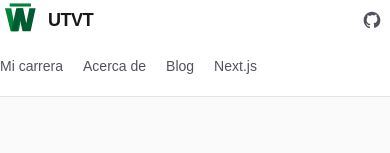
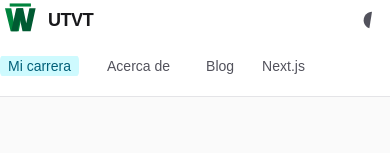
Before and after one commit to Nxlogix/first-steps-sofia, a Next.js app: page / in a window 390 px wide. Shown: the top 153 px of the page. Built offline with nearby package versions, Linux system fonts and the light colour scheme.

Commit message:
Práctica 11: Mejora del componente Header y optimización de navegación

```diff
--- a/app/components/layout/header.tsx
+++ b/app/components/layout/header.tsx
@@ -1,9 +1,13 @@
+"use client";
+
 import Link from "next/link";
+import NavigationLink from "@/app/components/utils/NavigationLink";
+import { navigationItems } from "@/app/data/navigation-items";
 
 function Header() {
-
   return (
     <header className="flex w-full flex-wrap items-center justify-between gap-x-6 gap-y-4 border-b border-zinc-200 pb-5 dark:border-zinc-800">
+      {/* Logo */}
       <Link
         href="/"
         className="group flex items-center gap-2 text-lg font-semibold tracking-tight text-zinc-900 dark:text-white"
@@ -17,50 +21,33 @@ function Header() {
           role="img"
           aria-label="UTVT"
         >
-                    <path
-                        d="M8 13H18L23 39L28 13H37L30 50H17L8 13Z"
-                        fill="#00843D"
-                    />
-
-                    <path
-                        d="M26 13H37L42 37L47 13H57L49 50H36L32 31L28 50H18L26 13Z"
-                        fill="#005A32"
-                    />
-
-                    <path
-                        d="M18 8H47"
-                        stroke="#00843D"
-                        strokeWidth="5"
-                        strokeLinecap="square"
-                    />
+          <path d="M8 13H18L23 39L28 13H37L30 50H17L8 13Z" fill="#00843D" />
+          <path d="M26 13H37L42 37L47 13H57L49 50H36L32 31L28 50H18L26 13Z" fill="#005A32" />
+          <path d="M18 8H47" stroke="#00843D" strokeWidth="5" strokeLinecap="square" />
         </svg>
         <span>UTVT</span>
       </Link>
 
-            <nav aria-label="Navegacion principal" className="order-3 w-full sm:order-0 sm:w-auto">
+      {/* Navegación principal */}
+      <nav aria-label="Navegación principal" className="order-3 w-full sm:order-0 sm:w-auto">
         <ul className="flex items-center gap-5 overflow-x-auto text-sm font-medium text-zinc-600 dark:text-zinc-400">
+          {navigationItems.map((item) => (
+            <li key={item.href}>
+              <NavigationLink {...item} />
+            </li>
+          ))}
           <li>
-                        <Link href="/">
-                            Mi carrera
-                        </Link>
+            <a
+              className="whitespace-nowrap transition-colors hover:text-cyan-600 dark:hover:text-cyan-400"
+              href="https://nextjs.org/docs/app/getting-started/project-structure"
+            >
+              Next.js
+            </a>
           </li>
-                    <li>
-                        <Link                        href="/about">
-                            Acerca de
-                        </Link>
-                    </li>
-
-                    <li>
-                        <Link
-                        href="/blog">
-                            Blog
-                        </Link>
-                    </li>
-
-                    <li><a className="whitespace-nowrap transition-colors hover:text-cyan-600 dark:hover:text-cyan-400" href="https://nextjs.org/docs/app/getting-started/project-structure">Next.js</a></li>
         </ul>
       </nav>
 
+      {/* Enlace a GitHub */}
       <div className="flex items-center gap-2">
         <a
           href="https://github.com/vercel/next.js/"
@@ -68,7 +55,11 @@ function Header() {
           aria-label="Repositorio de GitHub"
         >
           <svg className="h-5 w-5" viewBox="0 0 24 24" fill="currentColor" aria-hidden="true">
-                        <path fillRule="evenodd" d="M12 2C6.477 2 2 6.578 2 12.23c0 4.522 2.865 8.352 6.839 9.707.5.094.682-.22.682-.49 0-.24-.009-.877-.014-1.722-2.782.617-3.369-1.373-3.369-1.373-.455-1.184-1.11-1.5-1.11-1.5-.908-.637.069-.624.069-.624 1.004.073 1.532 1.056 1.532 1.056.892 1.566 2.34 1.114 2.91.852.091-.665.349-1.114.635-1.37-2.22-.26-4.555-1.14-4.555-5.073 0-1.12.39-2.035 1.03-2.753-.104-.26-.446-1.308.098-2.726 0 0 .84-.276 2.75 1.051A9.284 9.284 0 0 1 12 6.13a9.27 9.27 0 0 1 2.504.35c1.91-1.327 2.748-1.051 2.748-1.051.546 1.418.203 2.466.1 2.726.64.718 1.028 1.633 1.028 2.753 0 3.943-2.34 4.81-4.568 5.066.359.32.679.95.679 1.915 0 1.383-.012 2.498-.012 2.837 0 .273.18.59.688.489C19.14 20.578 22 16.75 22 12.23 22 6.578 17.523 2 12 2Z" clipRule="evenodd" />
+            <path
+              fillRule="evenodd"
+              d="M12 2C6.477 2 2 6.578 2 12.23c0 4.522 2.865 8.352 6.839 9.707..."
+              clipRule="evenodd"
+            />
           </svg>
         </a>
       </div>
--- /dev/null
+++ b/app/components/utils/NavigationLink.tsx
@@ -0,0 +1,31 @@
+"use client";
+
+import { NavigationItem } from "@/app/types/navigation";
+import Link from "next/link";
+import { usePathname } from "next/navigation";
+
+function NavigationLink({ href, label }: NavigationItem) {
+  const pathname = usePathname();
+
+  const isActive =
+    pathname === href || (href !== "/" && pathname.startsWith(`${href}/`));
+
+  const className = `
+    whitespace-nowrap
+    rounded-md
+    px-2
+    py-1
+    transition-colors
+    ${isActive
+      ? "bg-cyan-100 text-cyan-800 dark:bg-cyan-950 dark:text-cyan-200"
+      : "hover:text-cyan-600 dark:hover:text-cyan-400"}
+  `;
+
+  return (
+    <Link href={href} className={className} aria-current={isActive ? "page" : undefined}>
+      {label}
+    </Link>
+  );
+}
+
+export default NavigationLink;
--- /dev/null
+++ b/app/data/navigation-items.ts
@@ -0,0 +1,16 @@
+import { NavigationItem } from "../types/navigation";
+
+export const navigationItems = [
+  {
+    href: "/",
+    label: "Mi carrera",
+  },
+  {
+    href: "/about",
+    label: "Acerca de",
+  },
+  {
+    href: "/blog",
+    label: "Blog",
+  },
+] satisfies NavigationItem[];
--- /dev/null
+++ b/app/types/navigation.ts
@@ -0,0 +1,4 @@
+export type NavigationItem = {
+  href: string;
+  label: string;
+}
```
Lines whose indentation alone changed are shown as unchanged.
